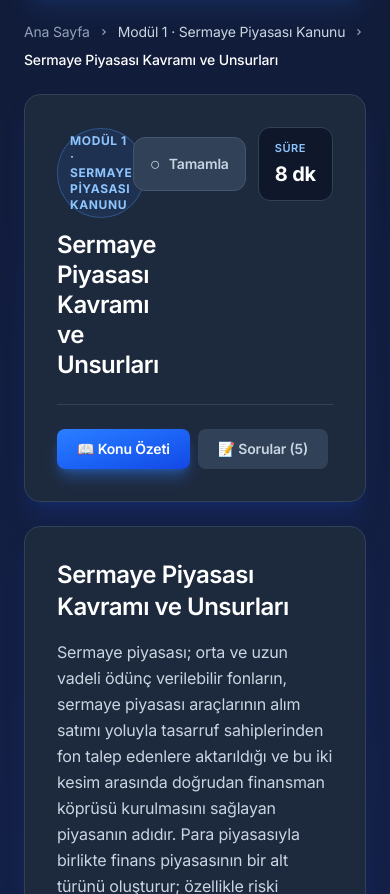
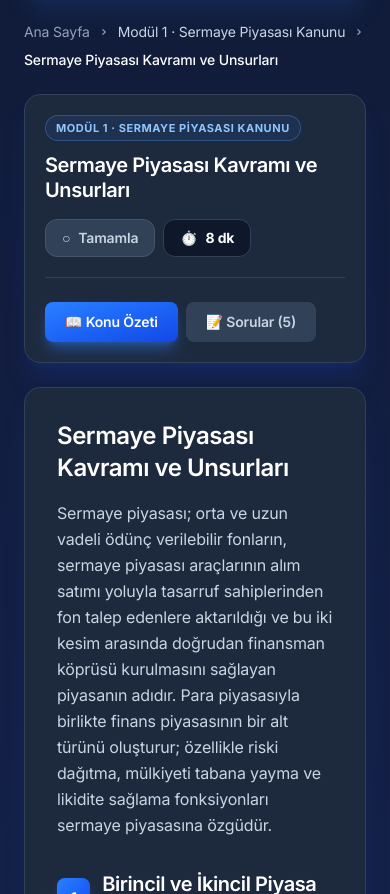
Before and after one commit to alihaydartulek/spk-akademi, a Next.js app: page /dashboard in a window 390 px wide. Shown: the part 1040-1934 px from the top of the page. Built offline with nearby package versions, Linux system fonts and the light colour scheme.

Commit message:
fix: mobil ders baslik karti - tasman modül etiketi truncate, küçük font, butonlar düzenlendi

```diff
--- a/app/dashboard/page.tsx
+++ b/app/dashboard/page.tsx
@@ -220,41 +220,39 @@ export default function DashboardPage() {
                 <span className="text-white font-medium">{secilenDers.title}</span>
               </div>
 
-              <div className="bg-slate-800 rounded-2xl p-8 border border-slate-700 shadow-xl shadow-blue-900/30">
-                <div className="flex items-start justify-between mb-6 flex-wrap gap-4">
-                  <div className="flex-1 min-w-0">
-                    <div className="inline-flex items-center gap-1.5 px-3 py-1 bg-blue-500/10 text-blue-300 rounded-full text-xs font-bold mb-3 tracking-wider uppercase border border-blue-400/30">
+              <div className="bg-slate-800 rounded-2xl p-5 md:p-8 border border-slate-700 shadow-xl shadow-blue-900/30">
+                <div className="mb-5">
+                  {/* Modül etiketi — truncate ile taşmayı önle */}
+                  <div className="flex items-center gap-2 mb-3">
+                    <span className="px-2.5 py-1 bg-blue-500/10 text-blue-300 rounded-full text-[11px] font-bold tracking-wider uppercase border border-blue-400/30 truncate max-w-[calc(100%-2rem)]">
                       {secilenModul.title.replace("Modül · ", "")}
-                    </div>
-                    <h1 className="text-2xl md:text-3xl font-bold text-white leading-tight tracking-tight">{secilenDers.title}</h1>
+                    </span>
                   </div>
-                  <div className="flex items-center gap-3">
-                    {/* TAMAMLANDI BUTONU */}
+                  {/* Başlık */}
+                  <h1 className="text-xl md:text-3xl font-bold text-white leading-tight tracking-tight mb-4">
+                    {secilenDers.title}
+                  </h1>
+                  {/* Tamamla + Süre — mobilden yan yana, küçük */}
+                  <div className="flex items-center gap-2 flex-wrap">
                     {mounted && (
                       <button
                         onClick={handleTamamla}
-                        className={`px-4 py-3 rounded-xl font-semibold text-sm transition-all flex items-center gap-2 ${
+                        className={`px-4 py-2 rounded-xl font-semibold text-sm transition-all flex items-center gap-2 ${
                           dersTamamlanmis
                             ? "bg-emerald-500/20 border border-emerald-400/50 text-emerald-300 hover:bg-emerald-500/30"
                             : "bg-slate-700 border border-slate-600 text-slate-300 hover:bg-slate-600 hover:border-emerald-500/50"
                         }`}
                       >
                         {dersTamamlanmis ? (
-                          <>
-                            <span className="text-lg">✓</span>
-                            <span>Tamamlandı</span>
-                          </>
+                          <><span>✓</span><span>Tamamlandı</span></>
                         ) : (
-                          <>
-                            <span className="text-lg">○</span>
-                            <span>Tamamla</span>
-                          </>
+                          <><span>○</span><span>Tamamla</span></>
                         )}
                       </button>
                     )}
-                    <div className="bg-slate-900 rounded-xl px-4 py-3 border border-slate-700">
-                      <div className="text-[11px] text-blue-300 uppercase tracking-wider mb-1 font-semibold">Süre</div>
-                      <div className="text-xl font-bold text-white">{secilenDers.duration}</div>
+                    <div className="flex items-center gap-2 px-4 py-2 bg-slate-900 rounded-xl border border-slate-700 text-sm">
+                      <span className="text-blue-300 font-semibold">⏱️</span>
+                      <span className="font-bold text-white">{secilenDers.duration}</span>
                     </div>
                   </div>
                 </div>
```
